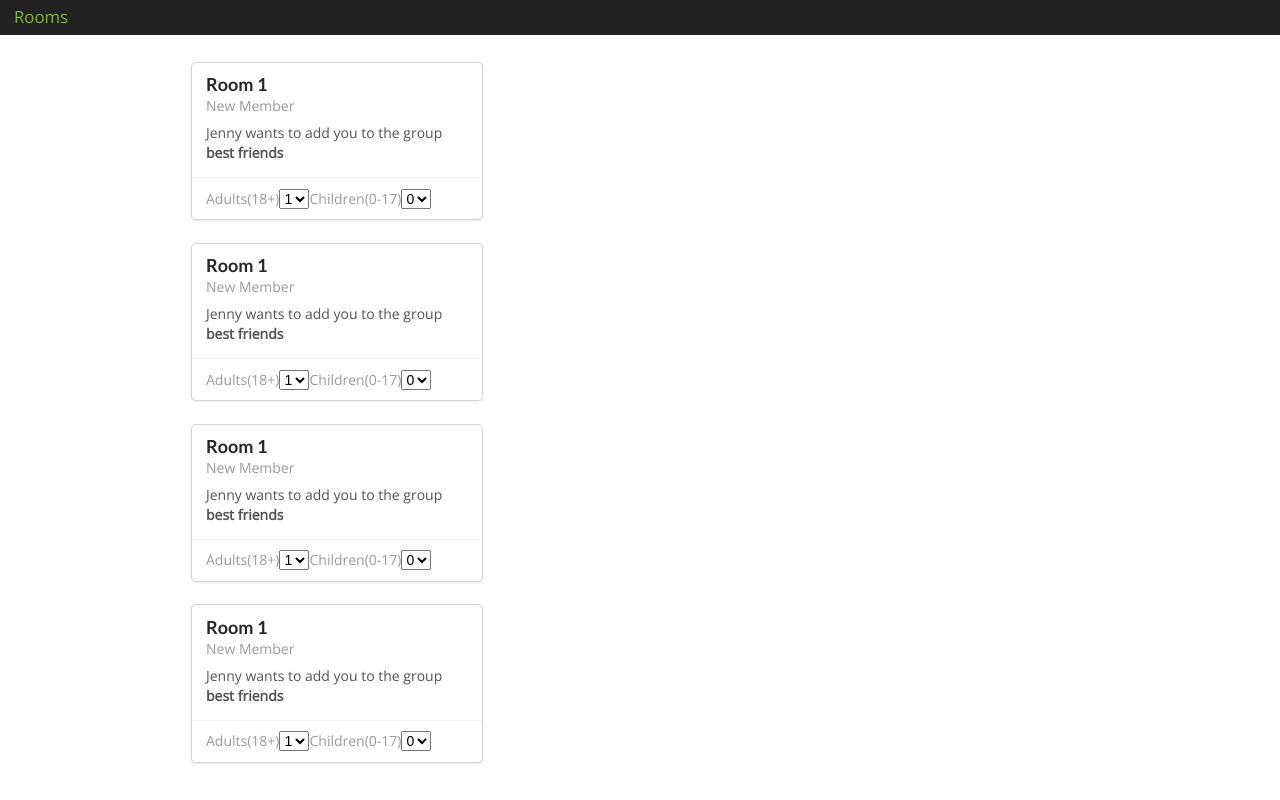
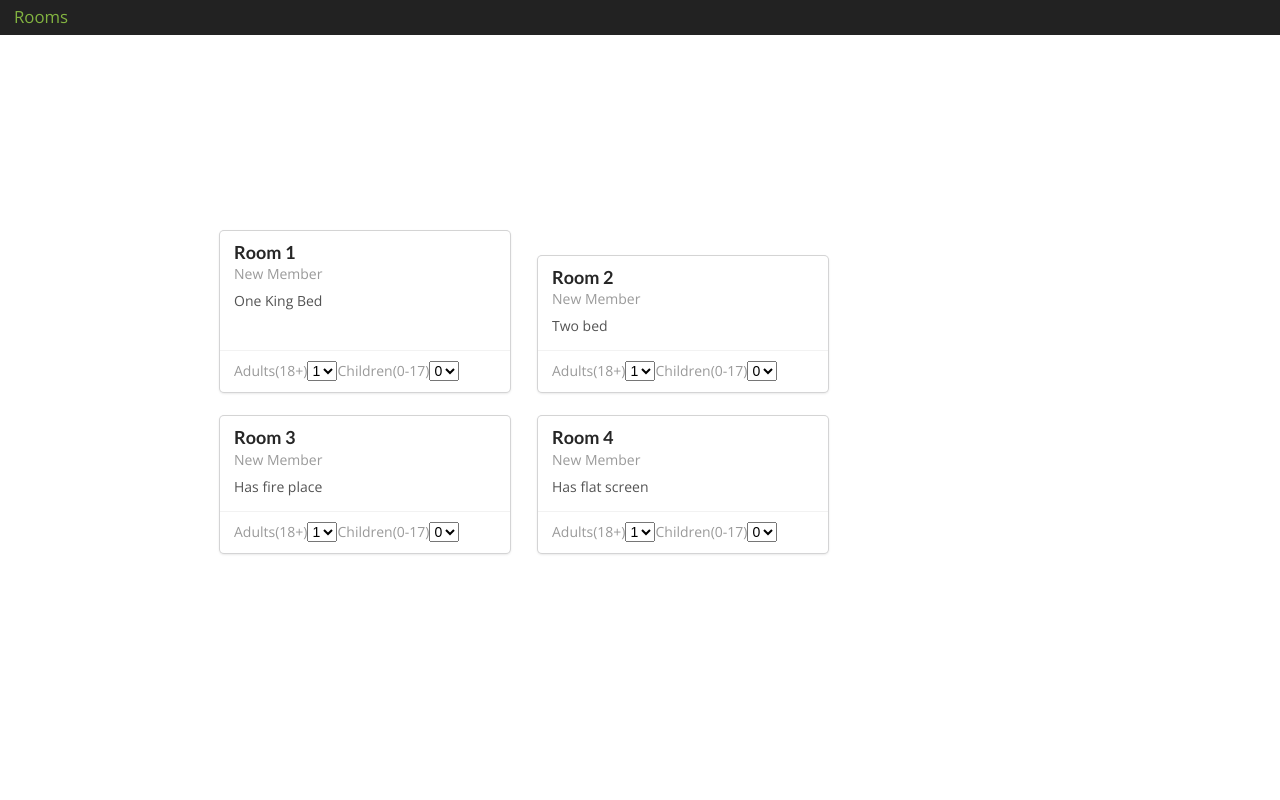
Before and after one commit to merhawiRuth/Book-Hotel, a React (Create React App) app: page / in a window 1280 px wide. Built offline with nearby package versions, Linux system fonts and the light colour scheme.

Commit message:
Added Rooms

```diff
--- a/src/App.js
+++ b/src/App.js
@@ -7,7 +7,9 @@ class App extends Component {
     return (
       <React.Fragment>
         <Navbar />
-        <TourList />
+        <div class="ui four column grid">
+          <TourList />
+        </div>
       </React.Fragment>
     );
   }
--- a/src/components/Room/Room.js
+++ b/src/components/Room/Room.js
@@ -4,17 +4,14 @@ export default class Tour extends Component {
     this.setState({ para: !this.state.para });
   };
   render() {
-    const { id, city, img, name, info } = this.props.tour;
-    const { removeTour } = this.props;
+    const { id, info } = this.props.room;
     return (
       <div className="ui cards tour">
         <div className="card">
           <div className="content">
-            <div className="header">Room 1</div>
+            <div className="header">Room {id}</div>
             <div className="meta">New Member</div>
-            <div className="description">
-              Jenny wants to add you to the group <b>best friends</b>
-            </div>
+            <div className="description">{info}</div>
           </div>
           <div className="extra content">
             Adults(18+)
--- a/src/components/RoomList/index.js
+++ b/src/components/RoomList/index.js
@@ -1,11 +1,11 @@
 import React, { Component } from 'react';
 import Room from '../Room';
 import './tourlist.scss';
-import { tourData } from '../../tourData';
+import { roomData } from '../../roomData';
 
 export default class TourList extends Component {
   state = {
-    tours: tourData
+    rooms: roomData
   };
   removeTour = id => {
     this.setState({
@@ -16,13 +16,20 @@ export default class TourList extends Component {
   };
   render() {
     // console.log(this.state.tours);
-    const { tours } = this.state;
+    const { rooms } = this.state;
 
     return (
       <section className="tourlist">
-        {tours.map(tour => (
-          <Room key={tour.id} tour={tour} removeTour={this.removeTour} />
-        ))}
+        <div className="ui four column doubling stackable grid container">
+          {rooms.map(room => (
+            <Room
+              className="column"
+              key={room.id}
+              room={room}
+              removeTour={this.removeTour}
+            />
+          ))}
+        </div>
       </section>
     );
   }
--- a/src/components/RoomList/tourlist.scss
+++ b/src/components/RoomList/tourlist.scss
@@ -3,4 +3,5 @@
   max-width: 1170px;
   margin: 0 auto;
   padding: 2rem 0;
+  margin-top: 14rem;
 }
--- /dev/null
+++ b/src/roomData.js
@@ -0,0 +1,18 @@
+export const roomData = [
+  {
+    id: 1,
+    info: 'One King Bed'
+  },
+  {
+    id: 2,
+    info: 'Two bed'
+  },
+  {
+    id: 3,
+    info: 'Has fire place'
+  },
+  {
+    id: 4,
+    info: 'Has flat screen'
+  }
+];
--- a/src/tourData.js
+++ /dev/null
@@ -1,34 +0,0 @@
-export const tourData = [
-  {
-    id: 1,
-    city: "new york",
-    img: "./img/newyork.jpeg",
-    name: "new york bridge tour",
-    info:
-      "Lorem ipsum, dolor sit amet consectetur adipisicing elit. Tenetur, nam omnis error corrupti eum assumenda enim odit architecto corporis. Sequi"
-  },
-  {
-    id: 2,
-    city: "paris",
-    img: "./img/paris.jpeg",
-    name: "paris lights tour",
-    info:
-      "Lorem ipsum, dolor sit amet consectetur adipisicing elit. Tenetur, nam omnis error corrupti eum assumenda enim odit architecto corporis. Sequi"
-  },
-  {
-    id: 3,
-    city: "london",
-    img: "./img/london.jpeg",
-    name: "london royal palace tour",
-    info:
-      "Lorem ipsum, dolor sit amet consectetur adipisicing elit. Tenetur, nam omnis error corrupti eum assumenda enim odit architecto corporis. Sequi"
-  },
-  {
-    id: 4,
-    city: "tokyo",
-    img: "./img/tokyo.jpeg",
-    name: "tokyo sushi tour",
-    info:
-      "Lorem ipsum, dolor sit amet consectetur adipisicing elit. Tenetur, nam omnis error corrupti eum assumenda enim odit architecto corporis. Sequi"
-  }
-];
```
